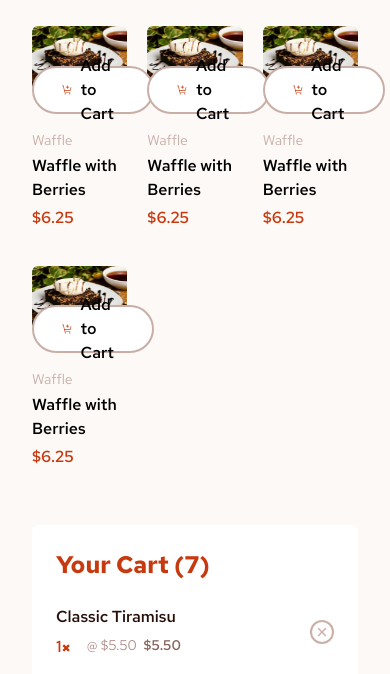
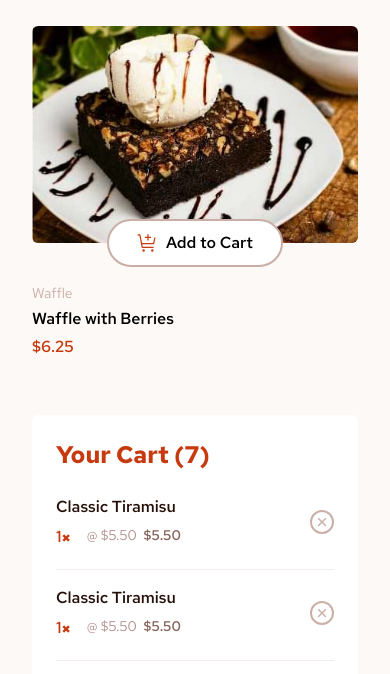
Before and after one commit to AlirezaHassankhani/cafe-website, a website: page index.html in a window 390 px wide. Shown: the part 98-772 px from the top of the page. Drawn offline with Linux system fonts and the light colour scheme.

Commit message:
responsive card product

```diff
--- a/index.html
+++ b/index.html
@@ -19,139 +19,13 @@
         <div class="flex-2/3">
           <h1 class="font-redhatBold text-4xl my-8">Desserts</h1>
 
-          <div class="grid grid-cols-3 gap-5">
+          <div class="grid grid-cols-1 lg:grid-cols-3 gap-5">
             <div>
               <div>
                 <img
                   src="./assets/images/image-brownie-tablet.jpg"
                   alt=""
-                  class="rounded-md lg:aspect-square aspect-[3/2]"
-                />
-
-                <div class="bg-white relative z-10 flex -mt-6 h-12 w-fit mx-auto rounded-4xl border-2 border-rose-300 cursor-pointer" data-is-selected="false">
-                  <svg
-                    xmlns="http://www.w3.org/2000/svg"
-                    width="21"
-                    height="20"
-                    fill="none"
-                    viewBox="0 0 21 20"
-                  >
-                    <g fill="#C73B0F" clip-path="url(#a)">
-                      <path
-                        d="M6.583 18.75a1.25 1.25 0 1 0 0-2.5 1.25 1.25 0 0 0 0 2.5ZM15.334 18.75a1.25 1.25 0 1 0 0-2.5 1.25 1.25 0 0 0 0 2.5ZM3.446 1.752a.625.625 0 0 0-.613-.502h-2.5V2.5h1.988l2.4 11.998a.625.625 0 0 0 .612.502h11.25v-1.25H5.847l-.5-2.5h11.238a.625.625 0 0 0 .61-.49l1.417-6.385h-1.28L16.083 10H5.096l-1.65-8.248Z"
-                      />
-                      <path
-                        d="M11.584 3.75v-2.5h-1.25v2.5h-2.5V5h2.5v2.5h1.25V5h2.5V3.75h-2.5Z"
-                      />
-                    </g>
-                    <defs>
-                      <clipPath id="a">
-                        <path fill="#fff" d="M.333 0h20v20h-20z" />
-                      </clipPath>
-                    </defs>
-                  </svg>
-
-                  <p class="font-redhatSemibold">Add to Cart</p>
-                </div>
-              </div>
-
-              <div class="my-4 space-y-1">
-                <p class="font-redhat text-rose-300 text-sm">Waffle</p>
-                <p class="font-redhatSemibold">Waffle with Berries</p>
-                <p class="font-redhatSemibold text-red">$6.25</p>
-              </div>
-            </div>
-
-            <div>
-              <div>
-                <img
-                  src="./assets/images/image-brownie-tablet.jpg"
-                  alt=""
-                  class="rounded-md lg:aspect-square aspect-[3/2]"
-                />
-
-                <div class="bg-white relative z-10 flex -mt-6 h-12 w-fit mx-auto rounded-4xl border-2 border-rose-300 cursor-pointer" data-is-selected="false">
-                  <svg
-                    xmlns="http://www.w3.org/2000/svg"
-                    width="21"
-                    height="20"
-                    fill="none"
-                    viewBox="0 0 21 20"
-                  >
-                    <g fill="#C73B0F" clip-path="url(#a)">
-                      <path
-                        d="M6.583 18.75a1.25 1.25 0 1 0 0-2.5 1.25 1.25 0 0 0 0 2.5ZM15.334 18.75a1.25 1.25 0 1 0 0-2.5 1.25 1.25 0 0 0 0 2.5ZM3.446 1.752a.625.625 0 0 0-.613-.502h-2.5V2.5h1.988l2.4 11.998a.625.625 0 0 0 .612.502h11.25v-1.25H5.847l-.5-2.5h11.238a.625.625 0 0 0 .61-.49l1.417-6.385h-1.28L16.083 10H5.096l-1.65-8.248Z"
-                      />
-                      <path
-                        d="M11.584 3.75v-2.5h-1.25v2.5h-2.5V5h2.5v2.5h1.25V5h2.5V3.75h-2.5Z"
-                      />
-                    </g>
-                    <defs>
-                      <clipPath id="a">
-                        <path fill="#fff" d="M.333 0h20v20h-20z" />
-                      </clipPath>
-                    </defs>
-                  </svg>
-
-                  <p class="font-redhatSemibold">Add to Cart</p>
-                </div>
-              </div>
-
-              <div class="my-4 space-y-1">
-                <p class="font-redhat text-rose-300 text-sm">Waffle</p>
-                <p class="font-redhatSemibold">Waffle with Berries</p>
-                <p class="font-redhatSemibold text-red">$6.25</p>
-              </div>
-            </div>
-
-            <div>
-              <div>
-                <img
-                  src="./assets/images/image-brownie-tablet.jpg"
-                  alt=""
-                  class="rounded-md lg:aspect-square aspect-[3/2]"
-                />
-
-                <div class="bg-white relative z-10 flex -mt-6 h-12 w-fit mx-auto rounded-4xl border-2 border-rose-300 cursor-pointer" data-is-selected="false">
-                  <svg
-                    xmlns="http://www.w3.org/2000/svg"
-                    width="21"
-                    height="20"
-                    fill="none"
-                    viewBox="0 0 21 20"
-                  >
-                    <g fill="#C73B0F" clip-path="url(#a)">
-                      <path
-                        d="M6.583 18.75a1.25 1.25 0 1 0 0-2.5 1.25 1.25 0 0 0 0 2.5ZM15.334 18.75a1.25 1.25 0 1 0 0-2.5 1.25 1.25 0 0 0 0 2.5ZM3.446 1.752a.625.625 0 0 0-.613-.502h-2.5V2.5h1.988l2.4 11.998a.625.625 0 0 0 .612.502h11.25v-1.25H5.847l-.5-2.5h11.238a.625.625 0 0 0 .61-.49l1.417-6.385h-1.28L16.083 10H5.096l-1.65-8.248Z"
-                      />
-                      <path
-                        d="M11.584 3.75v-2.5h-1.25v2.5h-2.5V5h2.5v2.5h1.25V5h2.5V3.75h-2.5Z"
-                      />
-                    </g>
-                    <defs>
-                      <clipPath id="a">
-                        <path fill="#fff" d="M.333 0h20v20h-20z" />
-                      </clipPath>
-                    </defs>
-                  </svg>
-
-                  <p class="font-redhatSemibold">Add to Cart</p>
-                </div>
-              </div>
-
-              <div class="my-4 space-y-1">
-                <p class="font-redhat text-rose-300 text-sm">Waffle</p>
-                <p class="font-redhatSemibold">Waffle with Berries</p>
-                <p class="font-redhatSemibold text-red">$6.25</p>
-              </div>
-            </div>
-
-            <div>
-              <div>
-                <img
-                  src="./assets/images/image-brownie-tablet.jpg"
-                  alt=""
-                  class="rounded-md lg:aspect-square aspect-[3/2]"
+                  class="rounded-md lg:aspect-square aspect-[3/2] object-cover w-full h-full"
                 />
 
                 <div class="bg-white relative z-10 flex -mt-6 h-12 w-fit mx-auto rounded-4xl border-2 border-rose-300 cursor-pointer" data-is-selected="false">
```
Also changed, not shown: dist/styles/main.css.
